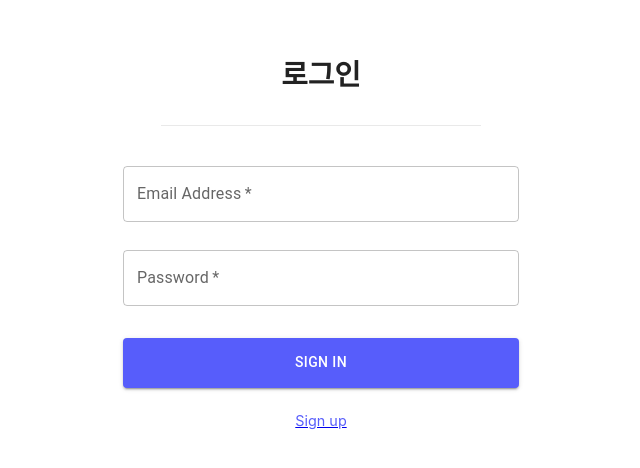
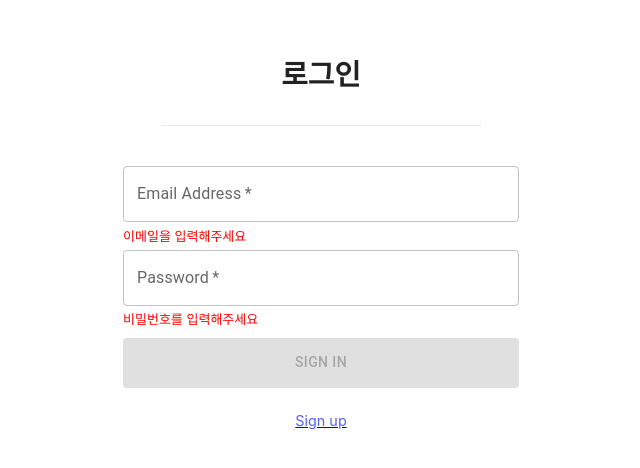
Before and after one commit to rabbit-22/wanted-pre-onboarding-frontend, a React (Create React App) app: page /signin in a window 1280 px wide. Shown: the part 160-628 px from the top of the page, without its empty margins (319-959 px from the left). Built offline with nearby package versions, Linux system fonts and the light colour scheme.

Commit message:
feat: validate disable button

```diff
--- a/src/components/signin/SigninForm.tsx
+++ b/src/components/signin/SigninForm.tsx
@@ -1,23 +1,31 @@
-import React from 'react';
+import React, { useEffect, useState } from 'react';
 import Input from '../Input';
 import FormButton from '../FormButton';
 import useForm from '../../hooks/useForm';
 import validate from '../../hooks/validate';
 import ValidateBox from '../ValidateBox';
 import { useNavigate } from 'react-router-dom';
+
 /**
  * 로그인 폼
  */
 
 const SigninForm = () => {
   const navigate = useNavigate();
-  const { errors, isLoading, handleChange, handleSubmit } = useForm({
+  const [isDisable, setIsDisable] = useState(false);
+  const { errors, handleChange, handleSubmit } = useForm({
     initialValues: { email: '', password: '' },
     onSubmit: () => {
       navigate('/todo');
     },
     validate: validate,
   });
+
+  useEffect(() => {
+    if (errors.email || errors.password) setIsDisable(true);
+    else setIsDisable(false);
+  }, [errors]);
+
   return (
     <form
       onSubmit={handleSubmit}
@@ -47,7 +55,7 @@ const SigninForm = () => {
       <FormButton
         data-testid="signin-button"
         title="Sign in"
-        disabled={isLoading}
+        disabled={isDisable}
       />
     </form>
   );
--- a/src/components/signup/SignupForm.tsx
+++ b/src/components/signup/SignupForm.tsx
@@ -1,27 +1,30 @@
-import React from 'react';
+import React, { useEffect, useState } from 'react';
 import Input from '../Input';
 import FormButton from '../FormButton';
 import useForm from '../../hooks/useForm';
 import validate from '../../hooks/validate';
 import ValidateBox from '../ValidateBox';
 import { useNavigate } from 'react-router-dom';
+
 /**
  * 회원가입 폼
  */
-interface Props {
-  email: string;
-  password: string;
-}
+
 const SignupForm = () => {
   const navigate = useNavigate();
-  const { errors, isLoading, handleChange, handleSubmit } = useForm({
+  const [isDisable, setIsDisable] = useState(false);
+  const { errors, handleChange, handleSubmit } = useForm({
     initialValues: { email: '', password: '' },
-    onSubmit: (values: Props) => {
-      alert(JSON.stringify(values, null, 2));
+    onSubmit: () => {
       navigate('/signin');
     },
     validate: validate,
   });
+  useEffect(() => {
+    if (errors.email || errors.password) setIsDisable(true);
+    else setIsDisable(false);
+  }, [errors]);
+
   return (
     <form
       onSubmit={handleSubmit}
@@ -51,7 +54,7 @@ const SignupForm = () => {
       <FormButton
         data-testid="signup-button"
         title="Sign up"
-        disabled={isLoading}
+        disabled={isDisable}
       />
     </form>
   );
--- a/src/hooks/useForm.ts
+++ b/src/hooks/useForm.ts
@@ -7,7 +7,6 @@ interface Props {
 const useForm = ({ initialValues, onSubmit, validate }: any) => {
   const [values, setValues] = useState(initialValues);
   const [errors, setErrors] = useState<Props>({});
-  const [isLoading, setIsLoading] = useState(false);
 
   const handleChange = (event: React.ChangeEvent<HTMLInputElement>) => {
     const { name, value } = event.target;
@@ -15,24 +14,19 @@ const useForm = ({ initialValues, onSubmit, validate }: any) => {
   };
 
   const handleSubmit = (event: React.SyntheticEvent) => {
-    setIsLoading(true);
+    if (Object.keys(errors).length === 0) {
+      onSubmit(values);
+    }
     event.preventDefault();
-    setErrors(validate(values));
   };
 
   useEffect(() => {
-    if (isLoading) {
-      if (Object.keys(errors).length === 0) {
-        onSubmit(values);
-      }
-      setIsLoading(false);
-    }
-  }, [errors, isLoading]);
+    setErrors(validate(values));
+  }, [values]);
 
   return {
     values,
     errors,
-    isLoading,
     handleChange,
     handleSubmit,
   };
--- a/src/pages/SigninPage.tsx
+++ b/src/pages/SigninPage.tsx
@@ -5,8 +5,6 @@ import Division from '../components/Division';
 import InputTitle from '../components/InputTitle';
 import OtherFormButton from '../components/OtherFormButton';
 import SigninForm from '../components/signin/SigninForm';
-// import FormButton from '../components/FormButton';
-// import Input from '../components/Input';
 
 /**
  * 로그인 페이지
```
